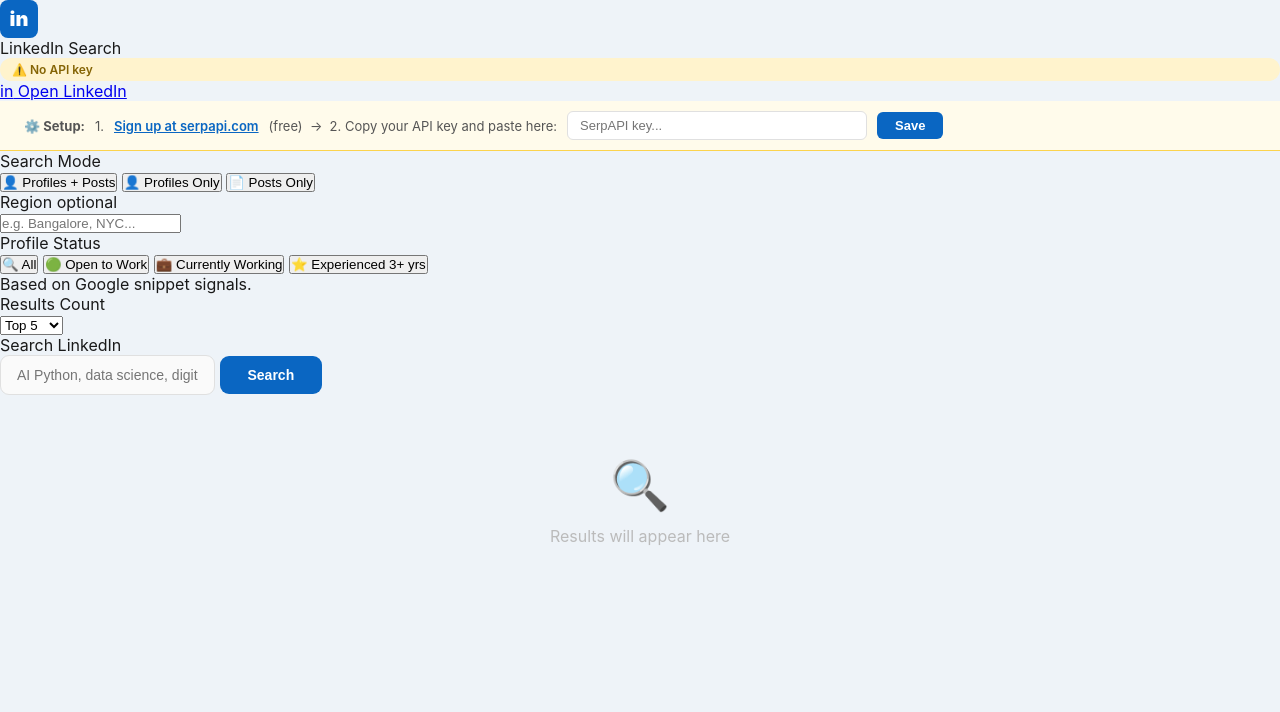
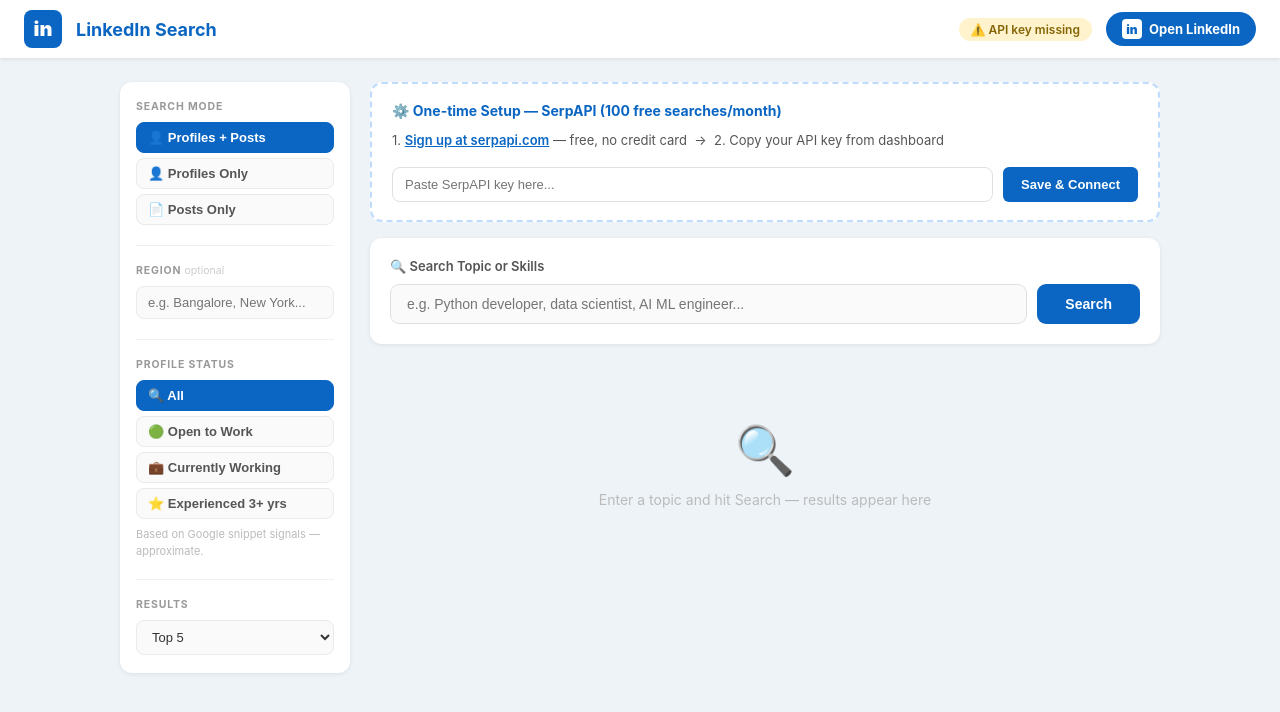
Before and after one commit to Anshiika123/search, a Flask app: page / in a window 1280 px wide. Shown: the top 712 px of the page. Run offline with Flask 3, Linux system fonts and the light colour scheme.

Commit message:
auto: save 25-06-2026 23:23:48.26

```diff
--- a/templates/index.html
+++ b/templates/index.html
@@ -8,51 +8,35 @@
 </head>
 <body>
 
-<div class="app">
-
-  <!-- ── TOP BAR ── -->
-  <div class="topbar">
-    <div class="topbar-left">
+  <!-- Header -->
+  <div class="header">
     <div class="logo">in</div>
-      <span class="topbar-title">LinkedIn Search</span>
-    </div>
-    <div class="topbar-right">
-      <div id="credsSaved" class="api-status ok" style="{% if not has_creds %}display:none{% endif %}">✅ SerpAPI connected</div>
-      <div id="credsSetup" class="api-status warn" style="{% if has_creds %}display:none{% endif %}">⚠️ No API key</div>
-      <a class="btn-linkedin" href="https://www.linkedin.com/feed/" target="_blank">
-        <span class="btn-linkedin-logo">in</span> Open LinkedIn
+    <span class="header-title">LinkedIn Search</span>
+    <div id="credsSaved" class="api-status ok"   style="{% if not has_creds %}display:none{% endif %}">✅ SerpAPI connected</div>
+    <div id="credsWarn"  class="api-status warn" style="{% if has_creds %}display:none{% endif %}">⚠️ API key missing</div>
+    <a class="btn-li" href="https://www.linkedin.com/feed/" target="_blank">
+      <span class="btn-li-logo">in</span> Open LinkedIn
     </a>
   </div>
+
+  <div class="page">
+
+    <!-- ── Sidebar ── -->
+    <aside class="sidebar">
+
+      <div class="sb-section">
+        <div class="sb-title">Search Mode</div>
+        <button class="sb-tab active" data-mode="both"     onclick="setMode(this)">👤 Profiles + Posts</button>
+        <button class="sb-tab"        data-mode="profiles" onclick="setMode(this)">👤 Profiles Only</button>
+        <button class="sb-tab"        data-mode="posts"    onclick="setMode(this)">📄 Posts Only</button>
       </div>
 
-  <!-- ── API SETUP BANNER ── -->
-  <div id="setupBanner" class="setup-banner" style="{% if has_creds %}display:none{% endif %}">
-    <div class="setup-inner">
-      <b>⚙️ Setup:</b>
-      1. <a href="https://serpapi.com" target="_blank">Sign up at serpapi.com</a> (free) &nbsp;→&nbsp;
-      2. Copy your API key and paste here:
-      <input type="text" id="inputApiKey" class="setup-input" placeholder="SerpAPI key..." />
-      <button class="btn-save" onclick="saveCreds()">Save</button>
-    </div>
-  </div>
+      <hr class="sb-divider"/>
 
-  <!-- ── THREE-PANEL LAYOUT ── -->
-  <div class="panels">
-
-    <!-- PANEL 1: Sidebar / Filters -->
-    <aside class="panel-filters">
-
-      <div class="filter-block">
-        <div class="filter-title">Search Mode</div>
-        <button class="ftab active" data-mode="both"     onclick="setMode(this)">👤 Profiles + Posts</button>
-        <button class="ftab"        data-mode="profiles" onclick="setMode(this)">👤 Profiles Only</button>
-        <button class="ftab"        data-mode="posts"    onclick="setMode(this)">📄 Posts Only</button>
-      </div>
-
-      <div class="filter-block">
-        <div class="filter-title">Region <span class="fhint">optional</span></div>
-        <input type="text" id="regionCustom" class="filter-input"
-               list="regionList" placeholder="e.g. Bangalore, NYC..." />
+      <div class="sb-section">
+        <div class="sb-title">Region <span class="sb-hint">optional</span></div>
+        <input type="text" id="regionCustom" class="sb-input"
+               list="regionList" placeholder="e.g. Bangalore, New York..." />
         <datalist id="regionList">
           <option value="Bangalore India"><option value="Delhi India">
           <option value="Mumbai India"><option value="Hyderabad India">
@@ -66,18 +50,22 @@
         </datalist>
       </div>
 
-      <div class="filter-block">
-        <div class="filter-title">Profile Status</div>
-        <button class="ftab active" data-status="all"          onclick="setStatus(this)">🔍 All</button>
-        <button class="ftab"        data-status="open_to_work" onclick="setStatus(this)">🟢 Open to Work</button>
-        <button class="ftab"        data-status="working"      onclick="setStatus(this)">💼 Currently Working</button>
-        <button class="ftab"        data-status="experienced"  onclick="setStatus(this)">⭐ Experienced 3+ yrs</button>
-        <div class="filter-note">Based on Google snippet signals.</div>
+      <hr class="sb-divider"/>
+
+      <div class="sb-section">
+        <div class="sb-title">Profile Status</div>
+        <button class="sb-tab active" data-status="all"          onclick="setStatus(this)">🔍 All</button>
+        <button class="sb-tab"        data-status="open_to_work" onclick="setStatus(this)">🟢 Open to Work</button>
+        <button class="sb-tab"        data-status="working"      onclick="setStatus(this)">💼 Currently Working</button>
+        <button class="sb-tab"        data-status="experienced"  onclick="setStatus(this)">⭐ Experienced 3+ yrs</button>
+        <div class="sb-note">Based on Google snippet signals — approximate.</div>
       </div>
 
-      <div class="filter-block">
-        <div class="filter-title">Results Count</div>
-        <select id="maxResults" class="filter-select">
+      <hr class="sb-divider"/>
+
+      <div class="sb-section">
+        <div class="sb-title">Results</div>
+        <select id="maxResults" class="sb-select">
           <option value="5" selected>Top 5</option>
           <option value="10">Top 10</option>
         </select>
@@ -85,86 +73,109 @@
 
     </aside>
 
-    <!-- PANEL 2: Search -->
-    <section class="panel-search">
-      <div class="search-label">Search LinkedIn</div>
+    <!-- ── Main ── -->
+    <main class="main">
+
+      <!-- API setup -->
+      {% if not has_creds %}
+      <div class="creds-setup">
+        <div class="creds-header">⚙️ One-time Setup — SerpAPI (100 free searches/month)</div>
+        <div class="creds-steps">
+          1. <a href="https://serpapi.com" target="_blank">Sign up at serpapi.com</a> — free, no credit card &nbsp;→&nbsp;
+          2. Copy your API key from dashboard
+        </div>
+        <div class="creds-row">
+          <input type="text" id="inputApiKey" placeholder="Paste SerpAPI key here..." />
+          <button class="btn-save" onclick="saveCreds()">Save &amp; Connect</button>
+        </div>
+      </div>
+      {% else %}
+      <div class="key-saved">✅ SerpAPI connected — searching via real Google results</div>
+      {% endif %}
+
+      <!-- Search -->
+      <div class="search-card">
+        <div class="search-card-label">🔍 Search Topic or Skills</div>
+        <div class="search-row">
           <input type="text" id="topic" class="search-input"
-             placeholder="AI Python, data science, digital marketing..." />
+                 placeholder="e.g. Python developer, data scientist, AI ML engineer..." />
           <button class="btn-search" id="searchBtn" onclick="doSearch()">Search</button>
+        </div>
         <div class="status" id="status" style="display:none"></div>
-    </section>
+      </div>
 
-    <!-- PANEL 3: Results -->
-    <section class="panel-results" id="panel-results">
+      <!-- Results -->
+      <div id="resultsArea">
         <div class="results-empty" id="resultsEmpty">
           <div class="results-empty-icon">🔍</div>
-        <div>Results will appear here</div>
+          <p>Enter a topic and hit Search — results appear here</p>
         </div>
         <div id="resultsHeader" style="display:none">
           <div class="results-top">
             <div>
               <div class="results-title" id="resultsTitle"></div>
-            <div class="results-sub"  id="resultsSubtitle"></div>
+              <div class="results-sub"   id="resultsSubtitle"></div>
             </div>
-          <button class="btn-export" onclick="exportExcel()">📊 Export</button>
+            <button class="btn-export" onclick="exportExcel()">📊 Export Excel</button>
           </div>
         </div>
         <div id="postsList"></div>
-    </section>
+      </div>
 
-  </div><!-- /panels -->
+    </main>
   </div>
 
 <script>
   let savedApiKey = localStorage.getItem('serpapi_key') || '';
-  let currentMode = 'both';
+  let currentMode   = 'both';
   let currentStatus = 'all';
 
   async function saveCreds() {
     const ak = document.getElementById('inputApiKey').value.trim();
     if (!ak) { alert('Enter your SerpAPI key'); return; }
     const r = await fetch('/save_creds', {
-      method:'POST', headers:{'Content-Type':'application/json'},
+      method: 'POST', headers: {'Content-Type': 'application/json'},
       body: JSON.stringify({api_key: ak})
     });
     const d = await r.json();
     if (d.ok) {
       localStorage.setItem('serpapi_key', ak);
       savedApiKey = ak;
-      document.getElementById('setupBanner').style.display = 'none';
-      document.getElementById('credsSetup').style.display = 'none';
+      document.querySelector('.creds-setup').style.display = 'none';
+      document.getElementById('credsWarn').style.display  = 'none';
       document.getElementById('credsSaved').style.display = 'block';
     } else { alert('Error: ' + d.error); }
   }
 
   function setMode(btn) {
-    document.querySelectorAll('.ftab[data-mode]').forEach(b => b.classList.remove('active'));
+    document.querySelectorAll('.sb-tab[data-mode]').forEach(b => b.classList.remove('active'));
     btn.classList.add('active');
     currentMode = btn.dataset.mode;
   }
 
   function setStatus(btn) {
-    document.querySelectorAll('.ftab[data-status]').forEach(b => b.classList.remove('active'));
+    document.querySelectorAll('.sb-tab[data-status]').forEach(b => b.classList.remove('active'));
     btn.classList.add('active');
     currentStatus = btn.dataset.status;
   }
 
   async function doSearch() {
     const topic = document.getElementById('topic').value.trim();
-    if (!topic) { alert('Enter a topic first'); return; }
+    if (!topic) { alert('Please enter a topic!'); return; }
 
     const region     = document.getElementById('regionCustom').value.trim();
     const maxResults = parseInt(document.getElementById('maxResults').value);
     const btn        = document.getElementById('searchBtn');
 
-    btn.disabled = true; btn.textContent = 'Searching...';
-    showStatus(`Searching "${topic}"${region ? ' · ' + region : ''}...`, 'loading');
-    document.getElementById('resultsEmpty').style.display   = 'none';
-    document.getElementById('resultsHeader').style.display  = 'none';
+    btn.disabled = true;
+    btn.textContent = 'Searching...';
+    showStatus(`Searching LinkedIn for "${topic}"${region ? ' in ' + region : ''}...`, 'loading');
+    document.getElementById('resultsEmpty').style.display  = 'none';
+    document.getElementById('resultsHeader').style.display = 'none';
     document.getElementById('postsList').innerHTML = '';
 
     try {
-      const res = await fetch('/search', {
+      const res  = await fetch('/search', {
         method: 'POST', headers: {'Content-Type': 'application/json'},
         body: JSON.stringify({
           topic, max_results: maxResults, region,
@@ -173,82 +184,93 @@
         })
       });
       const data = await res.json();
+
       if (data.error) {
         showStatus('❌ ' + data.error, 'error');
-        document.getElementById('resultsEmpty').style.display = 'flex';
+        document.getElementById('resultsEmpty').style.display = 'block';
       } else {
-        showStatus(`✅ Found ${data.count} result${data.count !== 1 ? 's' : ''}`, 'success');
+        showStatus(`✅ Found ${data.count} result${data.count !== 1 ? 's' : ''} for "${data.topic}"`, 'success');
         renderResults(data);
       }
-    } catch(e) {
-      showStatus('❌ ' + e.message, 'error');
+    } catch (e) {
+      showStatus('❌ Network error: ' + e.message, 'error');
     }
 
-    btn.disabled = false; btn.textContent = 'Search';
+    btn.disabled = false;
+    btn.textContent = 'Search';
   }
 
-  function getInitials(name) {
+  function initials(name) {
     return name.split(' ').slice(0,2).map(w => w[0]||'').join('').toUpperCase() || '?';
   }
-  function avatarColor(name) {
-    const c = ['#0A66C2','#057642','#8B44AC','#C37D16','#CC1016','#2563eb'];
-    let h = 0; for (let ch of name) h = (h*31 + ch.charCodeAt(0)) & 0xffff;
-    return c[h % c.length];
+  function avatarBg(name) {
+    const palette = ['#0A66C2','#057642','#7c3aed','#b45309','#be123c','#0369a1'];
+    let h = 0; for (const c of name) h = (h * 31 + c.charCodeAt(0)) & 0xffff;
+    return palette[h % palette.length];
   }
 
   function renderResults(data) {
-    document.getElementById('resultsTitle').textContent = `${data.count} result${data.count!==1?'s':''} — "${data.topic}"`;
-    document.getElementById('resultsSubtitle').textContent = data.region ? `📍 ${data.region}` : '';
+    document.getElementById('resultsTitle').textContent =
+      `${data.count} result${data.count!==1?'s':''} — "${data.topic}"`;
+    document.getElementById('resultsSubtitle').textContent =
+      data.region ? `📍 Filtered by region: ${data.region}` : '';
     document.getElementById('resultsHeader').style.display = 'block';
 
     let posts = data.posts;
-    if (currentStatus === 'open_to_work')
-      posts = data.posts.filter(p => p.open_to_work).length ? data.posts.filter(p => p.open_to_work) : data.posts;
-    else if (currentStatus === 'working')
-      posts = data.posts.filter(p => p.current_company && !p.open_to_work).length ? data.posts.filter(p => p.current_company && !p.open_to_work) : data.posts;
-    else if (currentStatus === 'experienced')
-      posts = data.posts.filter(p => p.exp_years >= 3 || p.seniority_score >= 3).length ? data.posts.filter(p => p.exp_years >= 3 || p.seniority_score >= 3) : data.posts;
+    if (currentStatus === 'open_to_work') {
+      const f = posts.filter(p => p.open_to_work);
+      if (f.length) posts = f;
+    } else if (currentStatus === 'working') {
+      const f = posts.filter(p => p.current_company && !p.open_to_work);
+      if (f.length) posts = f;
+    } else if (currentStatus === 'experienced') {
+      const f = posts.filter(p => p.exp_years >= 3 || p.seniority_score >= 3);
+      if (f.length) posts = f;
+    }
 
     const list = document.getElementById('postsList');
     list.innerHTML = '';
 
-    posts.forEach((post, i) => {
-      const bg  = avatarColor(post.author_name);
-      const ini = getInitials(post.author_name);
+    posts.forEach((p, i) => {
+      const bg  = avatarBg(p.author_name);
+      const ini = initials(p.author_name);
+      const isProfile = p.result_type === 'profile';
 
       const badges = [
-        post.result_type === 'profile' ? `<span class="badge b-profile">👤 Profile</span>` : `<span class="badge b-post">📄 Post</span>`,
-        post.open_to_work    ? `<span class="badge b-otw">🟢 Open to Work</span>` : '',
-        post.current_company ? `<span class="badge b-company">🏢 ${post.current_company}</span>` : '',
-        post.exp_years > 0   ? `<span class="badge b-exp">📅 ${post.exp_years}+ yrs</span>` : '',
-        post.seniority_score > 0 ? `<span class="badge b-sen">${'⭐'.repeat(Math.min(post.seniority_score,3))} L${post.seniority_score}</span>` : '',
-        post.is_active       ? `<span class="badge b-active">⚡ Active</span>` : '',
-        (data.region && post.region_match) ? `<span class="badge b-region">📍 ${data.region}</span>` : '',
-        post.matched_keywords > 0 ? `<span class="badge b-kw">${post.matched_keywords}/${post.total_keywords} kw</span>` : '',
+        isProfile ? `<span class="badge b-profile">👤 Profile</span>` : `<span class="badge b-post">📄 Post</span>`,
+        p.open_to_work    ? `<span class="badge b-otw">🟢 Open to Work</span>` : '',
+        p.current_company ? `<span class="badge b-company">🏢 ${p.current_company}</span>` : '',
+        p.exp_years > 0   ? `<span class="badge b-exp">📅 ${p.exp_years}+ yrs</span>` : '',
+        p.seniority_score > 0 ? `<span class="badge b-sen">${'⭐'.repeat(Math.min(p.seniority_score,3))} L${p.seniority_score}</span>` : '',
+        p.is_active           ? `<span class="badge b-active">⚡ Active</span>` : '',
+        (data.region && p.region_match) ? `<span class="badge b-region">📍 Region match</span>` : '',
+        p.matched_keywords > 0 ? `<span class="badge b-kw">${p.matched_keywords}/${p.total_keywords} keywords</span>` : '',
       ].join('');
 
-      const jobLine = post.job_title ? `<div class="card-jobtitle">💼 ${post.job_title}</div>` : '';
-      const btnLabel = post.post_url_label || '📄 Open Post';
-      const claudeQ  = encodeURIComponent(post.result_type === 'profile'
-        ? `LinkedIn profile: ${post.author_name}\nTitle: ${post.job_title||''}\nCompany: ${post.current_company||''}\nProfile: ${post.profile_url}`
-        : `LinkedIn post by ${post.author_name}:\n${post.context}\nURL: ${post.post_url}`);
+      const jobLine  = p.job_title ? `<div class="card-jobtitle">${p.job_title}</div>` : '';
+      const btnLabel = p.post_url_label || '📄 Open Post';
+      const claudeQ  = encodeURIComponent(isProfile
+        ? `LinkedIn profile: ${p.author_name}\nTitle: ${p.job_title||''}\nCompany: ${p.current_company||''}\nProfile: ${p.profile_url}`
+        : `LinkedIn post by ${p.author_name}:\n${p.context}\nURL: ${p.post_url}`);
 
       list.innerHTML += `
-        <div class="result-card ${post.result_type === 'profile' ? 'card-profile' : ''}">
+        <div class="result-card ${isProfile ? 'card-profile' : ''}">
           <div class="card-banner"></div>
           <div class="card-body">
             <div class="card-avatar" style="background:${bg}">${ini}</div>
             <div class="card-num">${i+1}</div>
             <div class="card-info">
               <div class="card-name">
-                ${post.profile_url ? `<a href="${post.profile_url}" target="_blank">${post.author_name}</a>` : post.author_name}
+                ${p.profile_url
+                  ? `<a href="${p.profile_url}" target="_blank">${p.author_name}</a>`
+                  : p.author_name}
               </div>
               ${jobLine}
               <div class="card-badges">${badges}</div>
-              <div class="card-context">${post.context}</div>
+              <div class="card-context">${p.context}</div>
               <div class="card-actions">
-                ${post.profile_url ? `<a class="cbtn cbtn-outline" href="${post.profile_url}" target="_blank">👤 Profile</a>` : ''}
-                ${post.post_url    ? `<a class="cbtn cbtn-fill"    href="${post.post_url}"    target="_blank">${btnLabel}</a>` : ''}
+                ${p.profile_url ? `<a class="cbtn cbtn-outline" href="${p.profile_url}" target="_blank">👤 View Profile</a>` : ''}
+                ${p.post_url    ? `<a class="cbtn cbtn-fill"    href="${p.post_url}"    target="_blank">${btnLabel}</a>` : ''}
                 <a class="cbtn cbtn-claude" href="https://claude.ai/new?q=${claudeQ}" target="_blank">✨ Ask Claude</a>
               </div>
             </div>
@@ -259,11 +281,16 @@
 
   function showStatus(msg, type) {
     const el = document.getElementById('status');
-    el.textContent = msg; el.className = 'status ' + type; el.style.display = 'block';
+    el.textContent = msg;
+    el.className = 'status ' + type;
+    el.style.display = 'block';
   }
 
   function exportExcel() { window.location.href = '/export'; }
-  document.addEventListener('keydown', e => { if (e.key === 'Enter') doSearch(); });
+
+  document.addEventListener('keydown', e => {
+    if (e.key === 'Enter') doSearch();
+  });
 </script>
 </body>
 </html>
```
Lines whose indentation alone changed are shown as unchanged.
